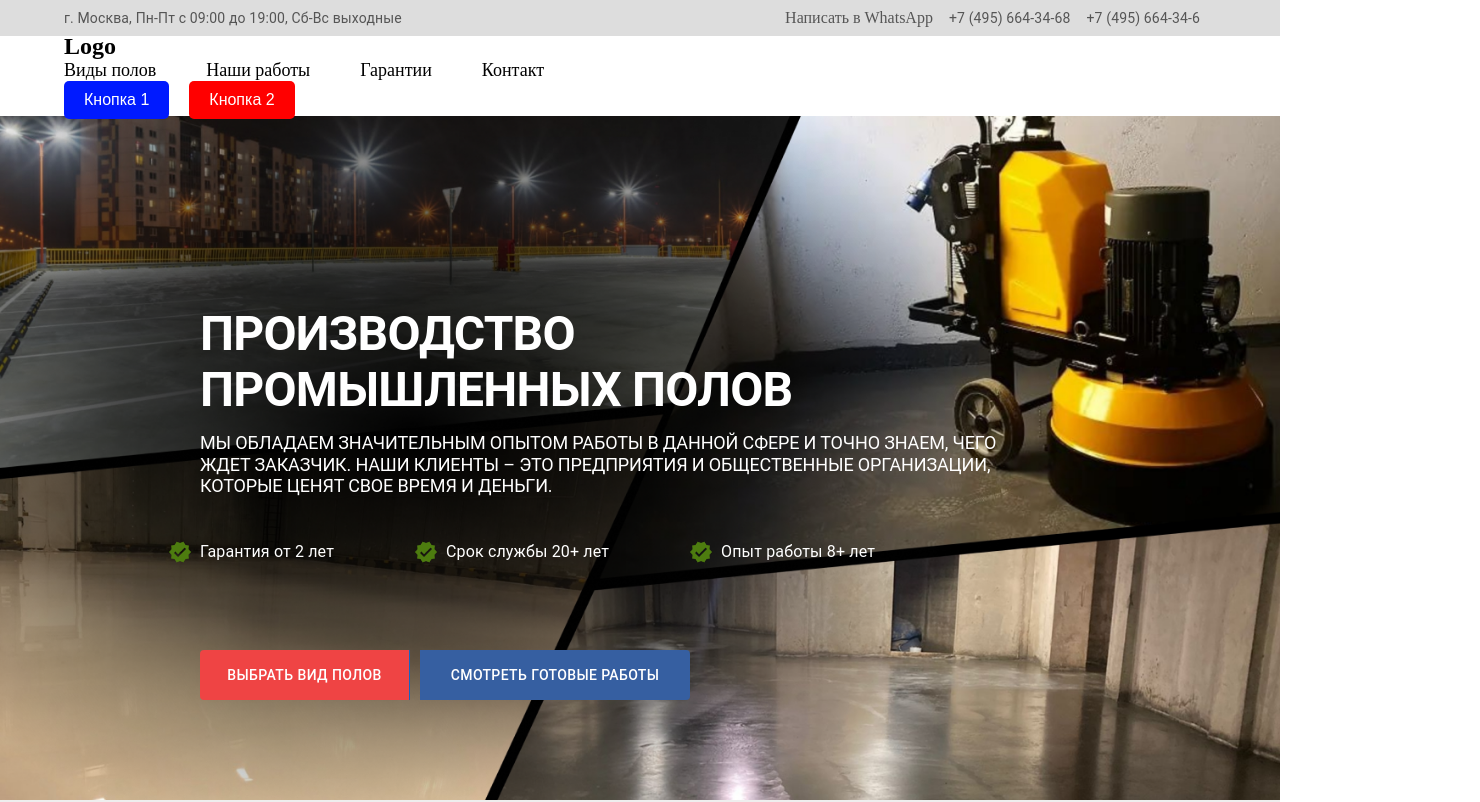
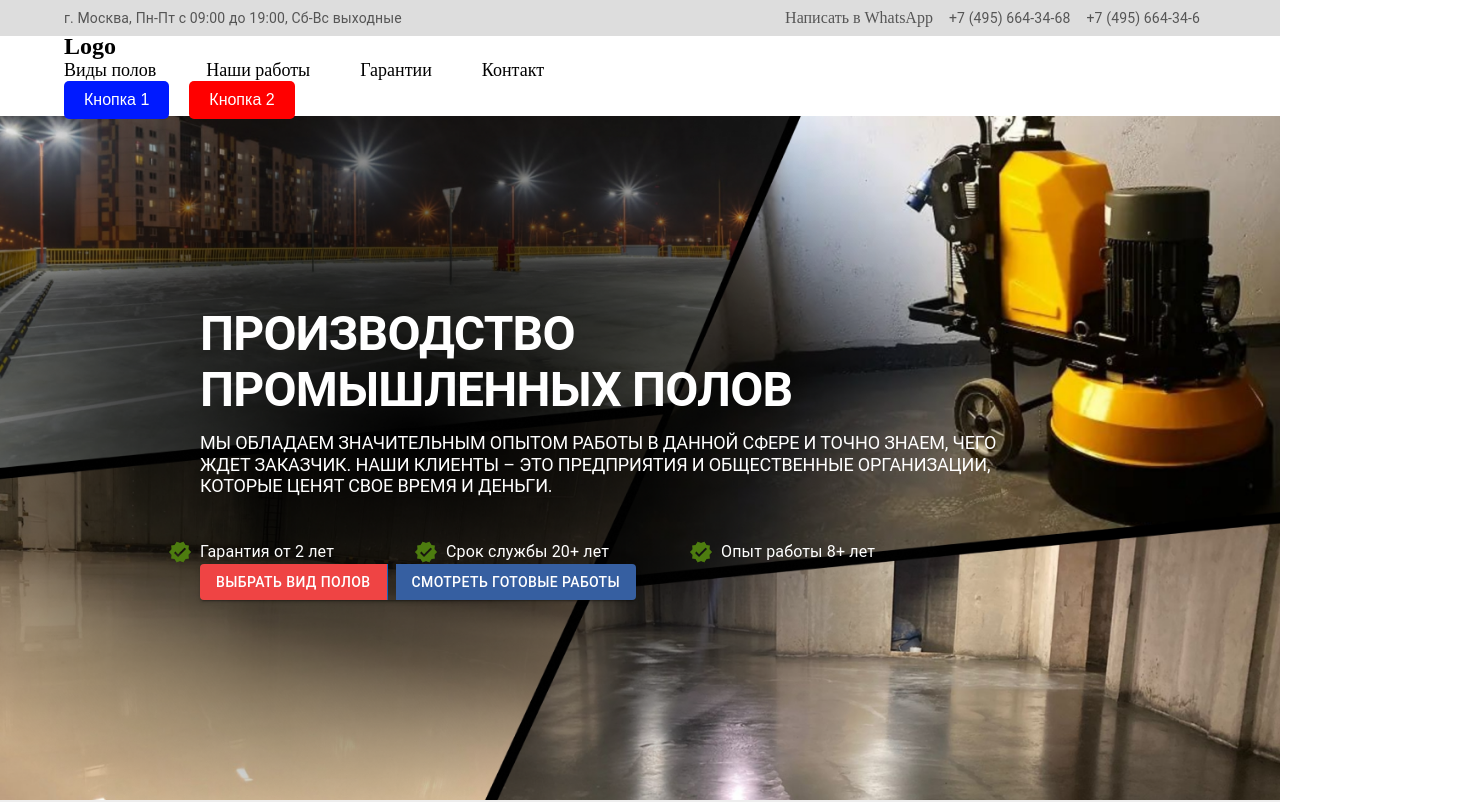
Before and after one commit to ntleek1/prompol77, a Next.js app: page / in a window 1280 px wide. Shown: the top 802 px of the page, 1480 px wide, since content can reach past the window. Built offline with nearby package versions, Linux system fonts and the light colour scheme.

Commit message:
Changed button Hero component

```diff
--- a/components/Hero/Hero.tsx
+++ b/components/Hero/Hero.tsx
@@ -73,43 +73,13 @@ const Hero = () => {
 
         <ButtonGroup
           variant="contained"
-          fullWidth
-          sx={{
-            position: "absolute",
-            top: 650,
-            left: 200,
-            gap: "10px",
-            boxShadow: "none",
-          }}
+          aria-label="outlined primary button group"
+          sx={{ position: "absolute", bottom: 200, left: 200 }}
         >
-          <Button
-            onClick={onButtonClick1}
-            sx={{
-              backgroundColor: "#EF4444",
-              borderColor: "white",
-              borderWidth: "1px",
-
-              color: "white",
-              width: 210,
-              height: 50,
-              borderradius: 4,
-            }}
-          >
+          <Button sx={{ backgroundColor: "#EF4444", color: "white", mr: 1 }}>
             Выбрать вид полов
           </Button>
-          <Button
-            onClick={onButtonClick2}
-            sx={{
-              backgroundColor: "#365FA1",
-              borderColor: "white",
-              borderWidth: "1px",
-
-              color: "white",
-              borderradius: 4,
-              width: 270,
-              height: 50,
-            }}
-          >
+          <Button sx={{ backgroundColor: "#365FA1", color: "white" }}>
             Смотреть готовые работы
           </Button>
         </ButtonGroup>
--- a/components/Hero/styles.ts
+++ b/components/Hero/styles.ts
@@ -1,6 +1,8 @@
 import { SxProps, useTheme } from "@mui/material/styles";
 function useHeroStyles() {
   const theme = useTheme();
+
+
 
   const heroCSS: SxProps = {
     display: "flex",
@@ -32,15 +34,7 @@ function useHeroStyles() {
       top: 400, // Расстояние от верхнего края контейнера (при необходимости измените значение)
       left: 200, // Расстояние от левого края контейнера (при необходимости измените значение)
     },
-    buttonPrimary: {
-      position: "absolute",
-      top: 600, // Расстояние от верхнего края контейнера (измените, если требуется)
-      left: 0, // Расстояние от левого края контейнера (измените, если требуется)
-    },
-    buttonSecondary: {
-      top: 600, // Расстояние от верхнего края контейнера (измените, если требуется)
-      left: "1000px", // Расстояние от левого края контейнера (измените, если требуется)
-    },
+
   };
 
   return {
```
